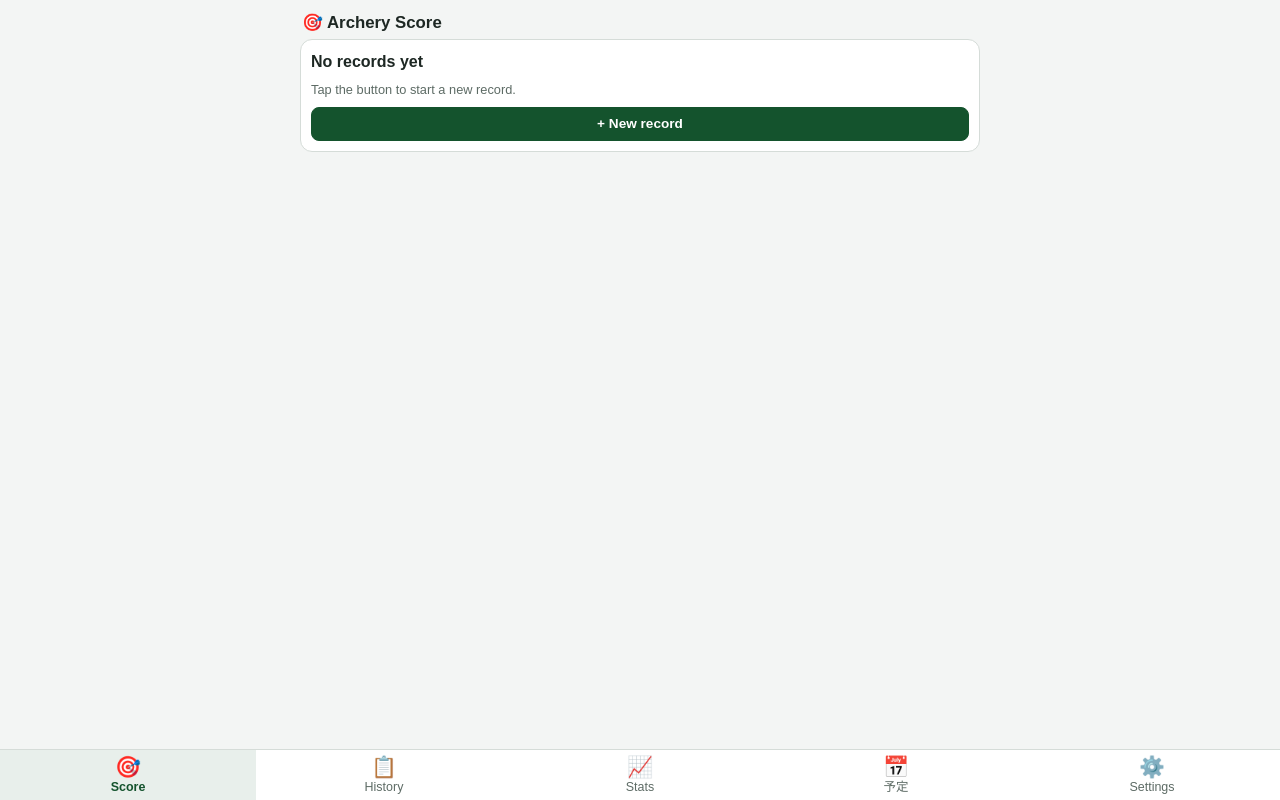
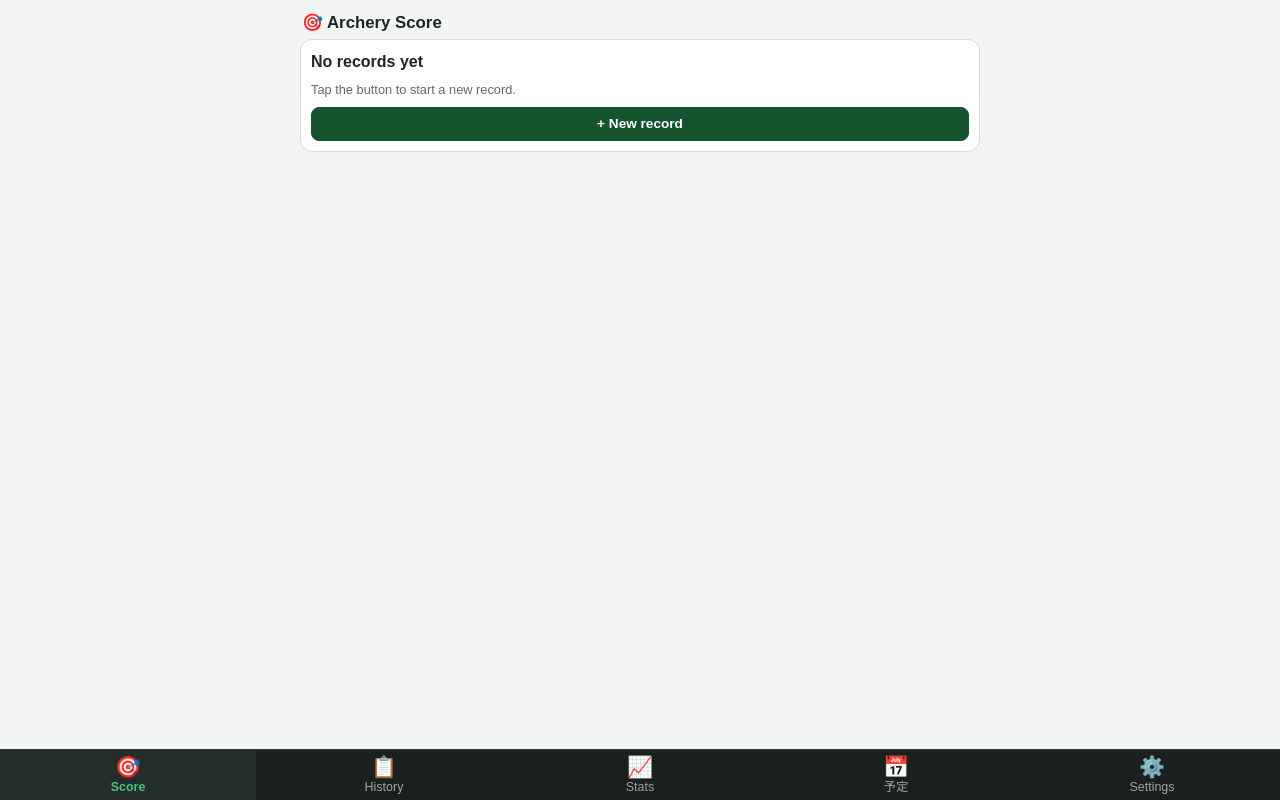
Before and after one commit to ina-archery/archery-score, a plain HTML site: page index.html in a window 1280 px wide. Drawn offline with Linux system fonts and the light colour scheme.

Commit message:
下部タブバーをライト/ダークどちらでも暗色に統一（操作バーとの色ずれ防止）
Co-Authored-By: Claude Sonnet 5.5 <noreply@anthropic.com>

```diff
--- a/app.js
+++ b/app.js
@@ -78,7 +78,7 @@ LANG=pickLang(DB.set.lang);
 var THEMES={green:['グリーン','#14532d','#4cc27e'],teal:['ティール','#0f766e','#4fd1c5'],blue:['ブルー','#1d4ed8','#6ea8fe'],navy:['ネイビー','#1e3a5f','#7aa7e0'],purple:['パープル','#6d28d9','#b794f6'],pink:['ピンク','#be185d','#f472b6'],red:['レッド','#b3261e','#ff8a80'],orange:['オレンジ','#c2570c','#ffa94d'],black:['ブラック','#2b2b2b','#8a948f']};
 function applyTheme(){var k=THEMES[DB.set.theme]?DB.set.theme:'green',T=THEMES[k],st=document.getElementById('themecss');
   if(!st){st=document.createElement('style');st.id='themecss';document.head.appendChild(st)}
-  st.textContent=':root{--accent:'+T[1]+'}@media (prefers-color-scheme:dark){:root{--accent:'+T[2]+'}}';
+  st.textContent=':root{--accent:'+T[1]+';--accent-d:'+T[2]+'}@media (prefers-color-scheme:dark){:root{--accent:'+T[2]+'}}';
   var m=document.querySelector('meta[name=theme-color]');if(m)m.setAttribute('content',T[1])}
 applyTheme();
 var ui={view:'rec',all:false,info:false,mode:null,anaScope:'cur',anaRound:'all',anaDist:'all',histRound:'all',histPur:'all',anaPur:'all',dlgKind:'score'};
--- a/index.html
+++ b/index.html
@@ -11,7 +11,7 @@
 <meta name="apple-mobile-web-app-capable" content="yes">
 <meta name="apple-mobile-web-app-title" content="Archery">
 <style>
-:root{--bg:#f3f5f4;--card:#fff;--text:#1d2723;--sub:#5d6b65;--line:#d5dcd8;--accent:#14532d;--accent2:#1d6fd8;--sel:#e67e00;--warn:#c0392b;--soft:#e8efeb}
+:root{--bg:#f3f5f4;--card:#fff;--text:#1d2723;--sub:#5d6b65;--line:#d5dcd8;--accent:#14532d;--accent-d:#4cc27e;--accent2:#1d6fd8;--sel:#e67e00;--warn:#c0392b;--soft:#e8efeb}
 @media (prefers-color-scheme:dark){:root{--bg:#101412;--card:#1a201d;--text:#e8eeea;--sub:#9aa8a1;--line:#2f3a35;--accent:#4cc27e;--accent2:#5aa2f5;--soft:#242d29}}
 *{box-sizing:border-box}
 html{-webkit-text-size-adjust:100%}
@@ -74,10 +74,10 @@ tfoot td,tfoot th{background:var(--soft);font-weight:bold}
 .li button{min-height:30px;padding:.15em .5em;flex:none}
 .chips{display:flex;gap:6px;flex-wrap:wrap;margin-bottom:8px}
 .chips button{min-height:30px;padding:.15em .6em}
-nav{position:fixed;left:0;right:0;bottom:0;background:var(--card);border-top:1px solid var(--line);display:flex;padding-bottom:env(safe-area-inset-bottom);z-index:20}
+nav{position:fixed;left:0;right:0;bottom:0;background:#1a201d;border-top:1px solid #2f3a35;display:flex;padding-bottom:env(safe-area-inset-bottom);z-index:20}
 nav button i{font-style:normal}
-nav button{flex:1;border:0;border-radius:0;background:transparent;color:var(--sub);min-height:50px;font-size:.78rem;line-height:1.2}
-nav button.on{color:var(--accent);font-weight:bold;background:var(--soft)}
+nav button{flex:1;border:0;border-radius:0;background:transparent;color:#9aa8a1;min-height:50px;font-size:.78rem;line-height:1.2}
+nav button.on{color:var(--accent-d);font-weight:bold;background:#242d29}
 nav button span{display:block;font-size:1.3rem}
 dialog{border:1px solid var(--line);border-radius:14px;background:var(--card);color:var(--text);width:min(94vw,520px);padding:14px}
 dialog.danger{border:4px solid var(--warn)}
--- a/sw.js
+++ b/sw.js
@@ -1,6 +1,6 @@
 /* Service worker: lets the app work offline after the first visit.
    VERSION is replaced with a build stamp by tools/release.js. Change it on every release so phones update. */
-const VERSION='20261115-192925';
+const VERSION='20261115-193109';
 const CACHE='archery-'+VERSION;
 const FILES=['./','./index.html','./app.js','./i18n.js','./manifest.webmanifest','./icon-192.png','./icon-512.png','./icon-180.png'];
 self.addEventListener('install',e=>{
```
